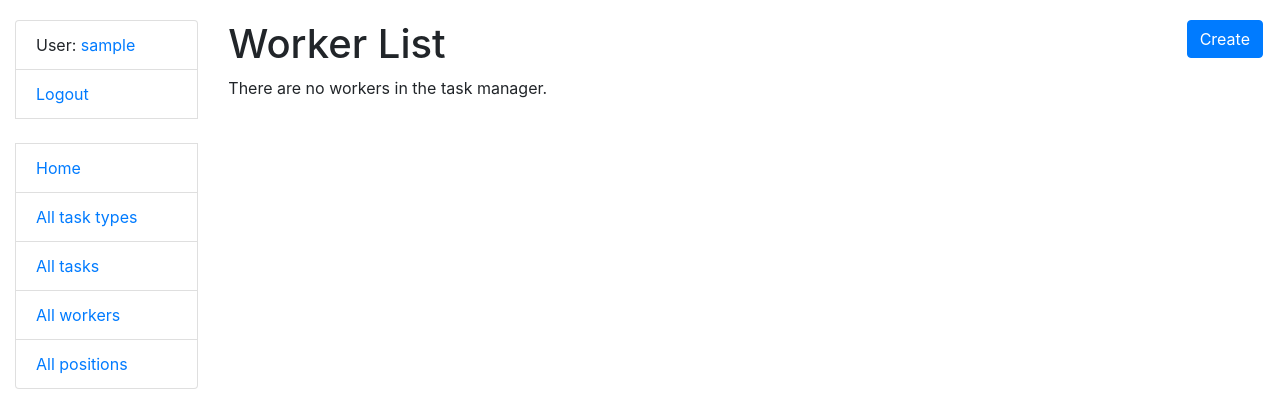
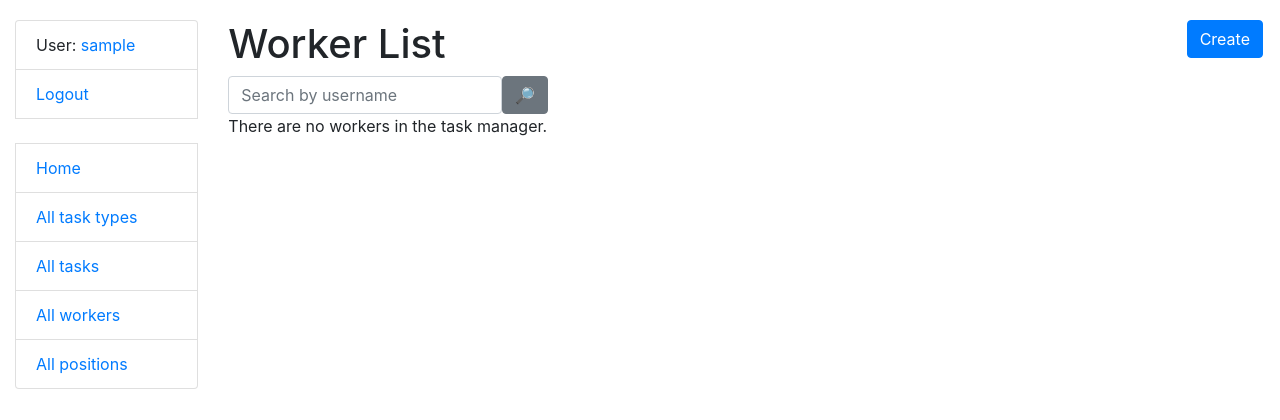
Before and after one commit to YuliaHladyshkevych/task-manager, a Django app: page /workers/ in a window 1280 px wide. Shown: the top 420 px of the page. Run offline with Django 4.2, Linux system fonts and the light colour scheme; the visitor is signed in with stand-in values (Sample User, id 1); data that the repository does not hold is empty; some libraries are stand-ins or nearby versions.

Commit message:
Added worker search functionality with a search form and view

```diff
--- a/templates/task/worker_list.html
+++ b/templates/task/worker_list.html
@@ -8,10 +8,10 @@
       Create
     </a>
   </h1>
-{#  <form action="" method="get" class="form-inline">#}
-{#    {{ search_form|crispy }}#}
-{#    <input class="btn btn-secondary" type="submit" value="🔎">#}
-{#  </form>#}
+  <form action="" method="get" class="form-inline">
+    {{ search_form|crispy }}
+    <input class="btn btn-secondary" type="submit" value="🔎">
+  </form>
 
   {% if worker_list %}
     <table class="table">
```
